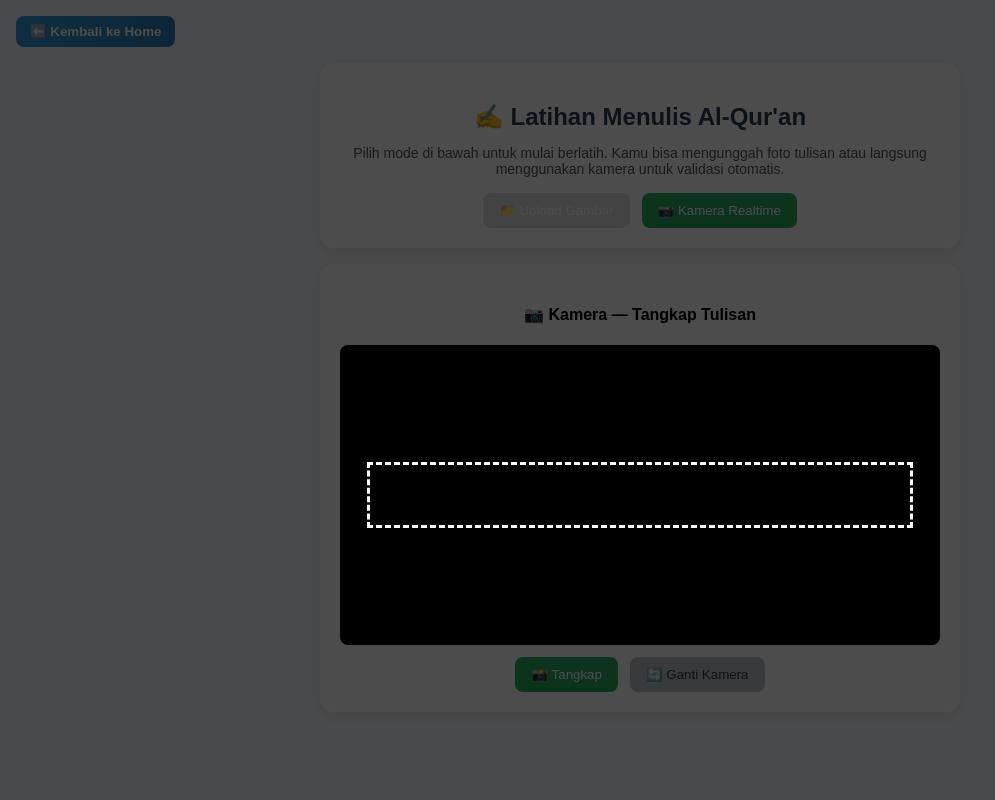
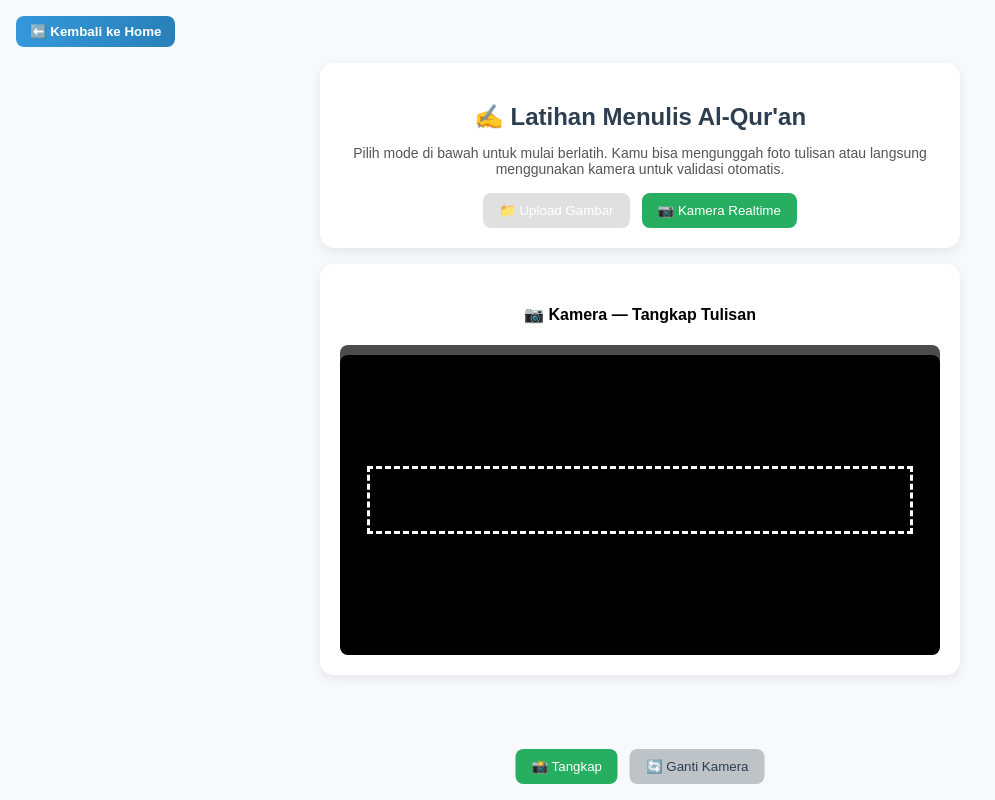
Before and after one commit to sptryogi/alquran-pwa, a React (Vite) app in the folder frontend/: page /write in a window 1280 px wide. Both pictures are taken after a click on the button "📷 Kamera Realtime". Shown: the whole page, without its empty margins (0-995 px from the left). Built offline with nearby package versions, Linux system fonts and the light colour scheme; no server answers.

Commit message:
Update styles.css

```diff
--- a/frontend/src/styles.css
+++ b/frontend/src/styles.css
@@ -546,6 +546,8 @@ button:hover {
     position: relative;
     width: 100%;
     /* Atur rasio aspek jika perlu, atau biarkan video mengatur ukurannya */
+    border-radius: 8px; /* Pastikan container juga rounded */
+    overflow: hidden; /* Sembunyikan apa pun yang keluar dari border */
 }
 
 /* Video: tampilkan dalam ukuran penuh container */
@@ -580,3 +582,13 @@ button:hover {
     background: rgba(0, 0, 0, 0.3); /* Sedikit gelap di luar area, tapi di sini hanya area baris yang disorot */
     box-shadow: 0 0 0 9999px rgba(0, 0, 0, 0.7); /* Efek mask: menggelapkan area di luar baris */
 }
+
+/* --- PENAMBAHAN STYLE UNTUK TOMBOL KAMERA --- */
+.wp-btn-group.camera-controls {
+    position: absolute; /* Posisikan di atas video */
+    bottom: 16px;       /* Jarak dari bawah */
+    left: 50%;          /* Pusatkan horizontal */
+    transform: translateX(-50%);
+    z-index: 100;       /* Pastikan di atas overlay */
+    margin-top: 0;      /* Hapus margin atas bawaan */
+}
```
